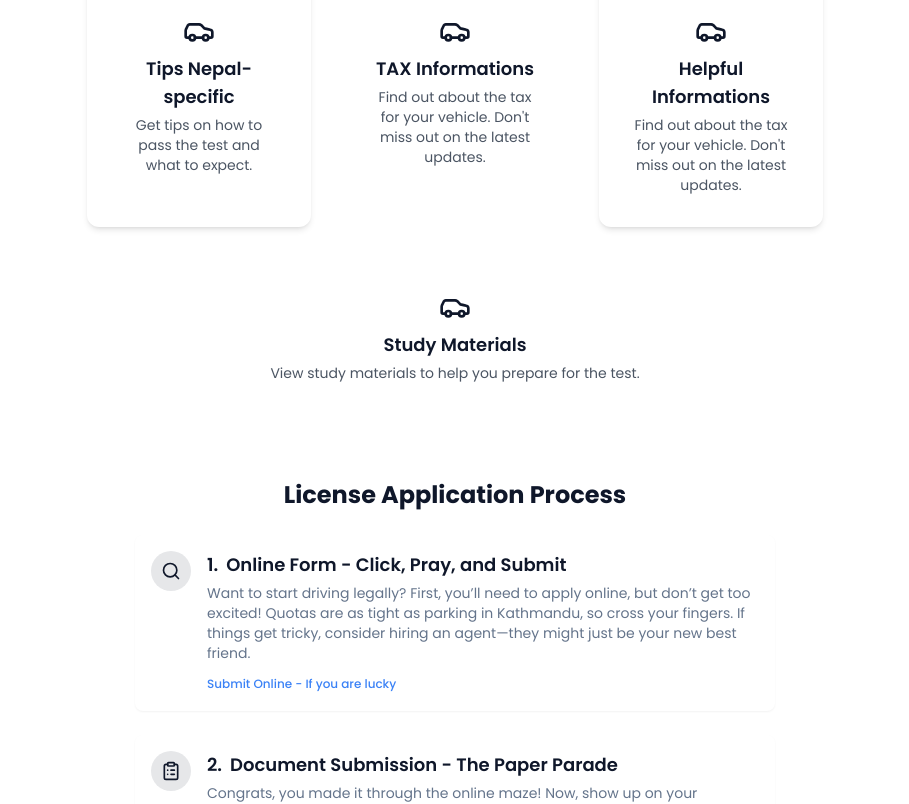
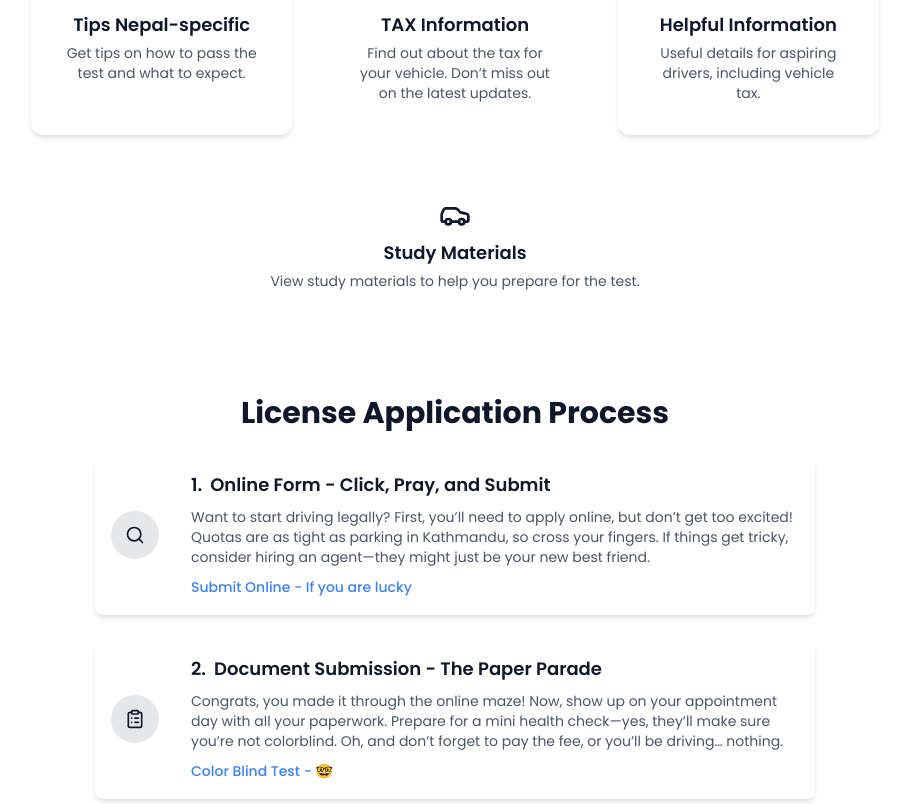
Before and after one commit to revengemiroz/likhit, a Next.js app: page / in a window 1280 px wide. Shown: the part 1026-1830 px from the top of the page, without its empty margins (185-1094 px from the left). Built offline with nearby package versions, Linux system fonts and the light colour scheme; no server answers.

Commit message:
responsiveness

```diff
--- a/app/page.tsx
+++ b/app/page.tsx
@@ -20,22 +20,8 @@ export default function Component() {
 
   return (
     <div className="flex flex-col min-h-screen bg-transparent dark:bg-gray-900">
-      {/* <header className="w-full max-w-3xl mx-auto px-4 py-4 flex items-center justify-between">
-        <Link className="flex items-center justify-center" href="#">
-          <Car className="h-6 w-6 text-primary" />
-          <span className="ml-2 text-lg font-semibold">Likhit Nepal</span>
-        </Link>
-        <nav>
-          <Link
-            className="text-sm font-medium hover:text-primary"
-            href="/all-tests"
-          >
-            Mock Tests
-          </Link>
-        </nav>
-      </header> */}
       <Nav />
-      <main className="flex-1 w-full max-w-3xl mx-auto px-4">
+      <main className="flex-1 w-full max-w-4xl mx-auto px-4 md:px-6">
         <section className="py-12 md:py-20 flex flex-col items-center text-center">
           <Image
             src="https://hebbkx1anhila5yf.public.blob.vercel-storage.com/image-3c24Ae3dKwxVOIEM2KzvfcBMQKJ3hm.png"
@@ -44,7 +30,7 @@ export default function Component() {
             height={250}
             className="mb-8"
           />
-          <h1 className="text-3xl font-bold tracking-tight mb-4">
+          <h1 className="text-3xl md:text-4xl font-bold tracking-tight mb-4">
             Master Your Nepal Driving Test
           </h1>
           <p className="text-gray-600 dark:text-gray-400 mb-8 max-w-md">
@@ -64,8 +50,8 @@ export default function Component() {
             Why Choose Us?
           </h2>
 
-          <div className="grid gap-8 md:grid-cols-3">
-            <div className="flex flex-col items-center  p-8   rounded-xl text-center">
+          <div className="grid gap-8 md:grid-cols-3 sm:grid-cols-2 grid-cols-1">
+            <div className="flex flex-col items-center p-8 rounded-xl text-center">
               <Book className="h-8 w-8 text-primary mb-2" />
               <h3 className="text-lg font-semibold mb-1">Practice Questions</h3>
               <p className="text-sm text-gray-600 dark:text-gray-400">
@@ -91,7 +77,7 @@ export default function Component() {
               </p>
             </div>
 
-            <div className="flex flex-col items-center bg-white p-8  shadow-md rounded-xl text-center">
+            <div className="flex flex-col items-center bg-white p-8 shadow-md rounded-xl text-center">
               <Car className="h-8 w-8 text-primary mb-2" />
               <h3 className="text-lg font-semibold mb-1">
                 Tips Nepal-specific
@@ -101,27 +87,26 @@ export default function Component() {
               </p>
             </div>
 
-            <div className="flex flex-col items-center  p-8  rounded-xl text-center">
+            <div className="flex flex-col items-center p-8 rounded-xl text-center">
               <Car className="h-8 w-8 text-primary mb-2" />
-              <h3 className="text-lg font-semibold mb-1">TAX Informations</h3>
+              <h3 className="text-lg font-semibold mb-1">TAX Information</h3>
               <p className="text-sm text-gray-600 dark:text-gray-400">
-                Find out about the tax for your vehicle. Don't miss out on the
+                Find out about the tax for your vehicle. Don’t miss out on the
                 latest updates.
               </p>
             </div>
 
-            <div className="flex flex-col items-center bg-white p-8  shadow-md rounded-xl text-center">
+            <div className="flex flex-col items-center bg-white p-8 shadow-md rounded-xl text-center">
               <Car className="h-8 w-8 text-primary mb-2" />
               <h3 className="text-lg font-semibold mb-1">
-                Helpful Informations
+                Helpful Information
               </h3>
               <p className="text-sm text-gray-600 dark:text-gray-400">
-                Find out about the tax for your vehicle. Don't miss out on the
-                latest updates.
+                Useful details for aspiring drivers, including vehicle tax.
               </p>
             </div>
 
-            <div className="flex flex-col items-center transition-all duration-300 cursor-pointer ease-in-out p-8 col-span-3 hover:bg-white hover:shadow-md rounded-xl text-center">
+            <div className="flex flex-col items-center transition-all duration-300 cursor-pointer ease-in-out p-8 col-span-full hover:bg-white hover:shadow-md rounded-xl text-center">
               <Car className="h-8 w-8 text-primary mb-2" />
               <h3 className="text-lg font-semibold mb-1">Study Materials</h3>
               <p className="text-sm text-gray-600 dark:text-gray-400">
@@ -189,8 +174,7 @@ export default function Component() {
         </section>
       </main>
 
-      {/* <div className="border-t border-gray-200 dark:border-gray-800 w-full max-w-3xl mx-auto my-12"></div> */}
-      <footer className="w-full max-w-3xl mx-auto px-4 py-8 mt-12 text-center">
+      <footer className="w-full max-w-4xl mx-auto px-4 py-8 mt-12 text-center">
         <p className="text-xs text-gray-500 dark:text-gray-400 mb-4">
           © 2024 Nepal Driving Mock Test. All rights reserved.
         </p>
--- a/components/home/Timeline/index.tsx
+++ b/components/home/Timeline/index.tsx
@@ -4,15 +4,13 @@ import {
   FileText,
   Send,
   MessageCircle,
-  UserCheck,
-  CheckCircle,
 } from "lucide-react";
 import Link from "next/link";
 
 export default function Component() {
   const processSteps = [
     {
-      icon: <Search className="w-5 h-5" />,
+      icon: <Search className="w-5 h-5 sm:w-5 sm:h-5" />,
       title: "Online Form - Click, Pray, and Submit",
       link: "https://applydl.dotm.gov.np/login",
       linkTitle: "Submit Online - If you are lucky",
@@ -20,7 +18,7 @@ export default function Component() {
         "Want to start driving legally? First, you’ll need to apply online, but don’t get too excited! Quotas are as tight as parking in Kathmandu, so cross your fingers. If things get tricky, consider hiring an agent—they might just be your new best friend.",
     },
     {
-      icon: <ClipboardList className="w-5 h-5" />,
+      icon: <ClipboardList className="w-5 h-5 sm:w-5 sm:h-5" />,
       title: "Document Submission - The Paper Parade",
       link: "https://www.likhitnepal.com/blind-test/",
       linkTitle: "Color Blind Test - 🤓",
@@ -28,7 +26,7 @@ export default function Component() {
         "Congrats, you made it through the online maze! Now, show up on your appointment day with all your paperwork. Prepare for a mini health check—yes, they’ll make sure you’re not colorblind. Oh, and don’t forget to pay the fee, or you’ll be driving… nothing.",
     },
     {
-      icon: <FileText className="w-5 h-5" />,
+      icon: <FileText className="w-5 h-5 sm:w-5 sm:h-5" />,
       title: "Exam (Likhit) - The Quiz of Destiny",
       link: "https://www.likhitnepal.com/all-tests/",
       linkTitle: "Practice Online - Be a rambahadur",
@@ -36,7 +34,7 @@ export default function Component() {
         "Time to prove you know the rules of the road with 20 questions! Don’t worry, they’ll throw in some traffic signs for fun. Results? Insta-SMS, Facebook update, or check online—because who doesn’t love waiting for notifications?",
     },
     {
-      icon: <Send className="w-5 h-5" />,
+      icon: <Send className="w-5 h-5 sm:w-5 sm:h-5" />,
       title: "Trial - The Real Deal",
       link: "https://www.likhitnepal.com/written-result/",
       linkTitle: "Check Trial Status - Passed? Yay!",
@@ -44,7 +42,7 @@ export default function Component() {
         "Got this far? Impressive! Now, show the world (and the examiner) you can drive without flattening cones. Three strikes, and you’re out, but don’t worry, you’ve got 10 days between tries to recover from the trauma.",
     },
     {
-      icon: <MessageCircle className="w-5 h-5" />,
+      icon: <MessageCircle className="w-5 h-5 sm:w-5 sm:h-5" />,
       title: "Payment & License - Almost There!",
       link: "https://dotm.gov.np/DrivingLicense/SearchLicense/",
       linkTitle: "Check License Status - If it's ready that is 😂",
@@ -54,27 +52,29 @@ export default function Component() {
   ];
 
   return (
-    <div className="max-w-2xl mx-auto p-4">
-      <h2 className="text-2xl font-bold mb-6 text-center">
+    <div className="max-w-3xl mx-auto p-4 sm:p-6">
+      <h2 className="text-2xl sm:text-3xl font-bold mb-6 text-center">
         License Application Process
       </h2>
       <div className="space-y-6">
         {processSteps.map((step, index) => (
           <div
             key={index}
-            className="flex items-start space-x-4 p-4 bg-background rounded-lg shadow-sm"
+            className="flex sm:flex-row flex-col items-center space-x-0 sm:space-x-4 p-4 bg-white dark:bg-gray-800 rounded-lg shadow-md"
           >
-            <div className="flex-shrink-0">
-              <div className="w-10 h-10 rounded-full bg-primary/10 flex items-center justify-center text-primary">
+            {/* Mobile: Icon on top, Desktop: Icon on left */}
+            <div className="flex-shrink-0 mb-4 sm:mb-0 sm:mr-4">
+              <div className="w-10 h-10 sm:w-12 sm:h-12 rounded-full bg-primary/10 flex items-center justify-center text-primary">
                 {step.icon}
               </div>
             </div>
-            <div className="flex-grow">
-              <h3 className="text-lg font-semibold text-foreground flex items-center">
+
+            <div className="flex-grow text-center sm:text-left">
+              <h3 className="text-lg font-semibold text-gray-900 dark:text-gray-100">
                 <span className="text-primary mr-2">{index + 1}.</span>
                 {step.title}
               </h3>
-              <p className="mt-1 text-sm text-muted-foreground">
+              <p className="mt-2 text-sm text-gray-600 dark:text-gray-400">
                 {step.description}
               </p>
 
@@ -82,7 +82,7 @@ export default function Component() {
                 {step.link && (
                   <Link
                     target="_blank"
-                    className="text-xs text-blue-500 font-medium hover:underline underline-offset-4"
+                    className="text-xs sm:text-sm text-blue-500 font-medium hover:underline underline-offset-4"
                     href={step.link}
                   >
                     {step.linkTitle}
```
